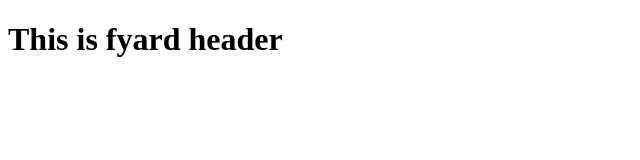
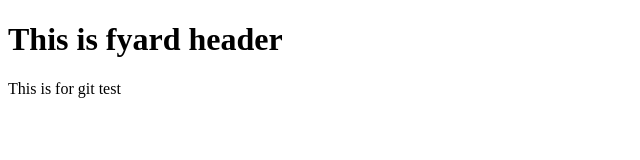
Before and after one commit to fyardlest1/git-test, a plain HTML site: page index.html in a window 1280 px wide. Shown: the whole page, without its empty margins (0-640 px from the left). Drawn offline with Linux system fonts and the light colour scheme.

Commit message:
Second commit

```diff
--- a/index.html
+++ b/index.html
@@ -1,11 +1,15 @@
 <!DOCTYPE html>
 <html lang="en">
+
 <head>
   <meta charset="UTF-8" />
   <meta name="viewport" content="width=device-width, initial-scale=1.0" />
   <title>Git test</title>
 </head>
+
 <body>
   <h1>This is fyard header</h1>
+  <p>This is for git test</p>
 </body>
+
 </html>
```
Lines whose indentation alone changed are shown as unchanged.
